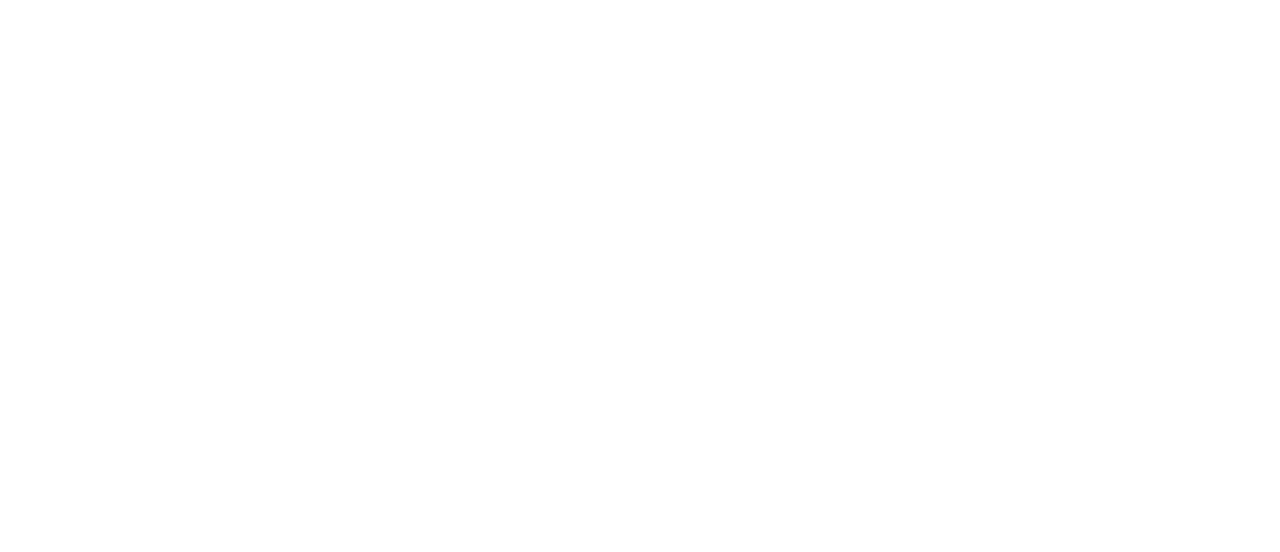
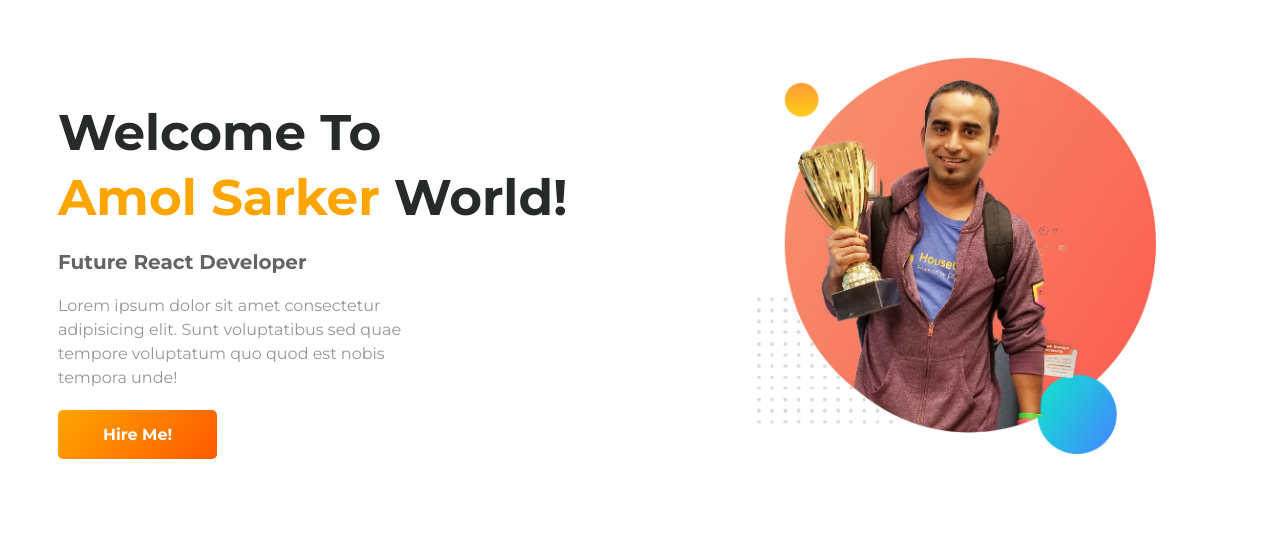
Before and after one commit to iamamolsarker/personal_porfolio_jhankar_mahbub, a plain HTML site: page index.html in a window 1280 px wide. Drawn offline with Linux system fonts and the light colour scheme.

Commit message:
header section added

```diff
--- a/index.html
+++ b/index.html
@@ -5,9 +5,22 @@
     <meta http-equiv="X-UA-Compatible" content="IE=edge">
     <meta name="viewport" content="width=device-width, initial-scale=1.0">
     <link rel="stylesheet" href="style.css">
+    <link rel="preconnect" href="https://fonts.googleapis.com">
+    <link rel="preconnect" href="https://fonts.gstatic.com" crossorigin>
+    <link href="https://fonts.googleapis.com/css2?family=Montserrat:wght@400;500;600;700&display=swap" rel="stylesheet">
     <title>personal porfolio jhankar mahbub</title>
 </head>
 <body>
-
+    <section class="header">
+        <div class="half-width">
+            <h1 class="title">Welcome To <br><span class="brand-color">Amol Sarker</span> World!</h1>
+            <h3 class="sub-title">Future React Developer</h3>
+            <p>Lorem ipsum dolor sit amet consectetur adipisicing elit. Sunt voluptatibus sed quae tempore voluptatum quo quod est nobis tempora unde!</p>
+            <a href="http://helpbuddypro.com" target="_blank" rel="noopener noreferrer"  class="my-btn">Hire Me!</a>
+        </div>
+        <div class="half-width img-div">
+            <img src="images/jhankar.png" alt="">
+        </div>
+    </section>
 </body>
 </html>
--- a/style.css
+++ b/style.css
@@ -0,0 +1,52 @@
+*{
+    margin-bottom: 20px;
+    padding: 0;
+    box-sizing: border-box;
+    font-family: 'Montserrat', sans-serif;
+    text-decoration: none;
+}
+.header{
+    display: flex;
+    align-items: center;
+}
+.half-width{
+    width: 50%;
+    padding: 50px;
+}
+img{
+    width: 75%;
+}
+.img-div{
+    text-align: center;
+}
+.title{
+    font-size: 50px;
+    line-height: 1.3em;
+    color: rgb(38, 42, 42);
+
+}
+.sub-title{
+    font-size: 20px;
+    color: rgb(100, 100, 100);
+
+}
+p{
+    font-size: 16px;
+    color: rgb(150, 150, 150);
+    line-height: 1.5em;
+}
+.header p{
+    width: 70%;
+}
+.brand-color{
+    color: orange;
+}
+.my-btn{
+    padding: 15px 45px;
+    background-image: linear-gradient(130deg,orange, rgb(255, 89, 0));
+    color: #fff;
+    font-weight: 700;
+    display: inline-block;
+    border-radius: 5px;
+
+}
```
